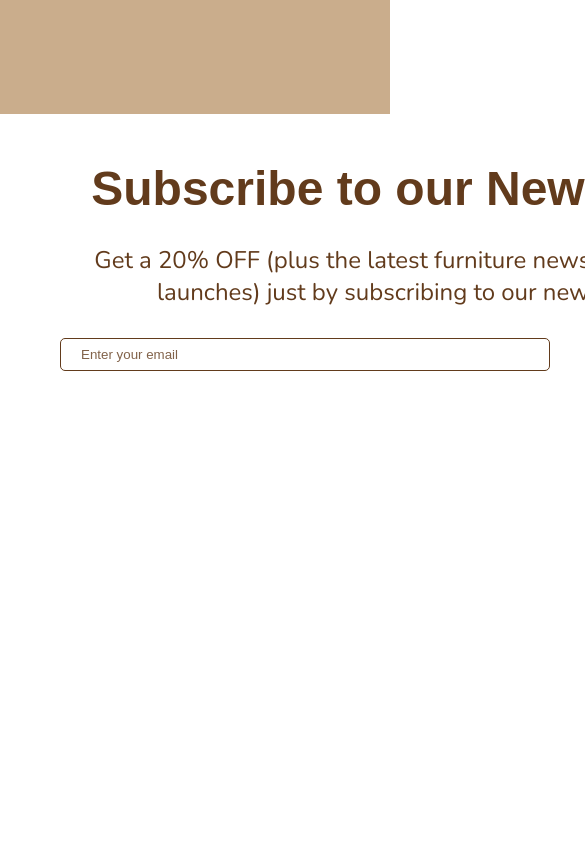
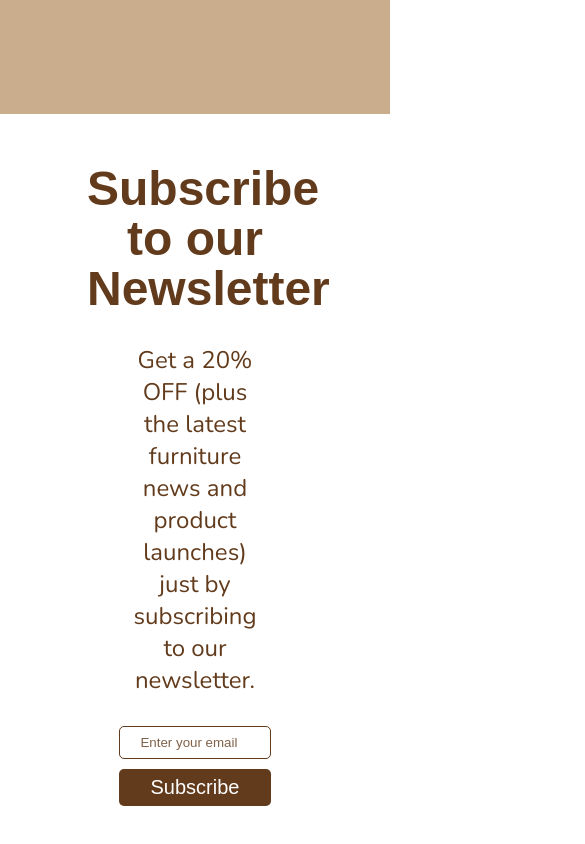
Before and after one commit to realLehre/woods, a website built with Parcel: page index.html in a window 390 px wide. Shown: the part 5965-6809 px from the top of the page, 585 px wide, since content can reach past the window. Before the commit the page ends 6386 px from the top, so only its background shows below. Built offline with nearby package versions, Linux system fonts and the light colour scheme; a small style sheet from the web is missing; a web font is replaced by a local one.

Commit message:
updated newsletter section

```diff
--- a/src/scss/_screen.scss
+++ b/src/scss/_screen.scss
@@ -177,6 +177,56 @@
         & .interior-right-img {
           margin-left: 0px;
           width: 100%;
+        }
+      }
+    }
+
+    #newsletter {
+      max-width: 1400px;
+      padding: 0 60px;
+      margin-bottom: 50px;
+    }
+    .newsletter-container {
+      width: 80%;
+      margin: 0 auto;
+      color: c.$maincolor;
+      text-align: center;
+      & h4 {
+        font-size: map-get(c.$font-sizes, section-heading-texts);
+        @include c.secFont;
+        line-height: 50px;
+      }
+
+      & p {
+        font-size: map-get(c.$font-sizes, main-contents);
+        margin: 30px auto;
+        width: 60%;
+      }
+
+      & form {
+        width: 70%;
+        @include c.flex(column);
+        margin: 0 auto;
+
+        & input {
+          width: 100%;
+          padding: 8px 20px;
+          outline: none;
+          border: 1.5px solid c.$maincolor;
+          border-radius: 5px;
+
+          &::placeholder {
+            color: c.$maincolor;
+            opacity: 0.8;
+          }
+        }
+        & button {
+          display: block;
+          background: c.$maincolor;
+          padding: 7px 30px;
+          width: 100%;
+          margin-left: 0px;
+          margin-top: 10px;
         }
       }
     }
--- a/src/scss/main.scss
+++ b/src/scss/main.scss
@@ -515,12 +515,10 @@ body {
 }
 
 #newsletter {
-  max-width: 1400px;
-  padding: 0 60px;
-  margin-bottom: 50px;
+  padding: 0 30px;
 }
 .newsletter-container {
-  width: 700px;
+  width: 80%;
   margin: 0 auto;
   color: c.$maincolor;
   text-align: center;
@@ -532,12 +530,14 @@ body {
 
   & p {
     font-size: map-get(c.$font-sizes, main-contents);
-    margin: 30px 0;
+    margin: 30px auto;
+    width: 100%;
   }
 
   & form {
-    width: 100%;
+    width: 70%;
     @include c.flex(row);
+    margin: 0 auto;
 
     & input {
       width: 70%;
@@ -554,11 +554,13 @@ body {
     & button {
       display: inline-block;
       background: c.$maincolor;
-      padding: 5px 20px;
+      padding: 7px 30px;
       border-radius: 5px;
-
+      color: white;
+      font-size: map-get(c.$font-sizes, btn-texts);
       border: none;
       cursor: pointer;
+      margin-left: 20px;
     }
   }
 }
```
Also changed, not shown: 6 other files.
